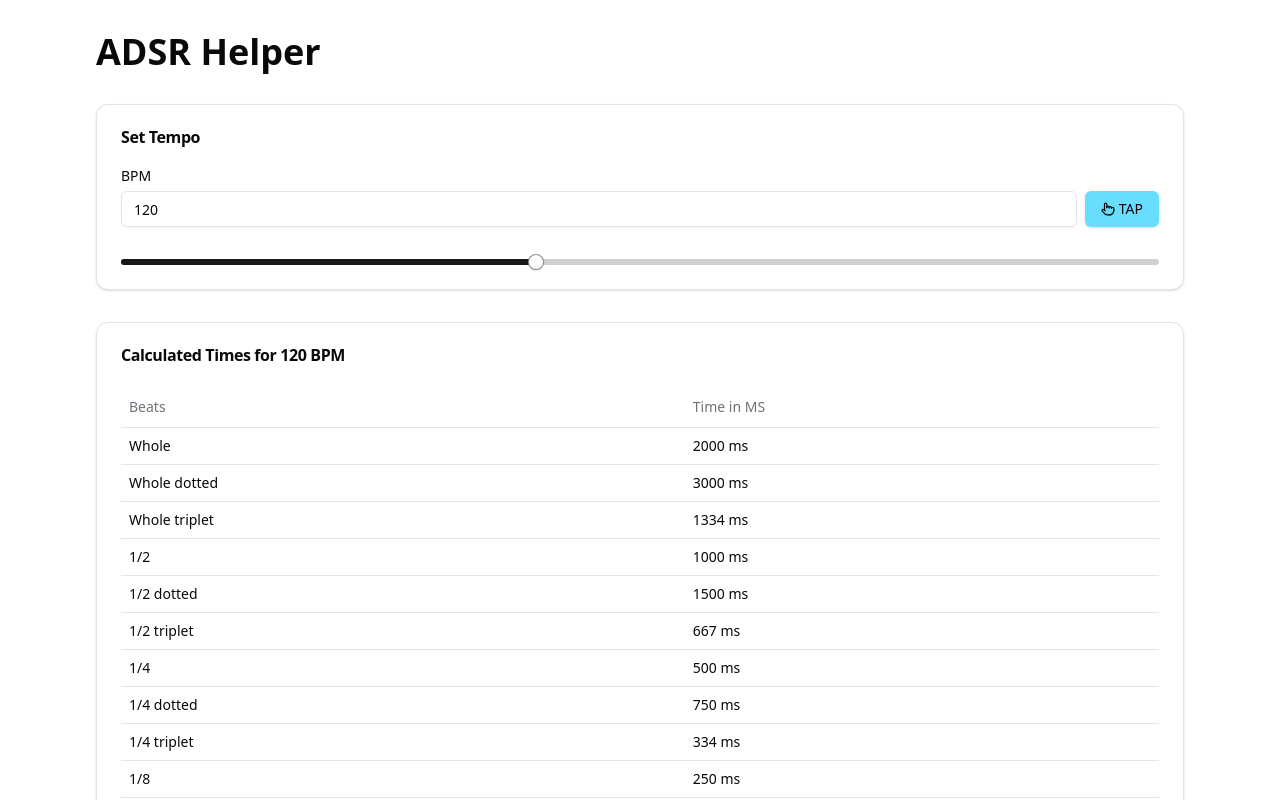
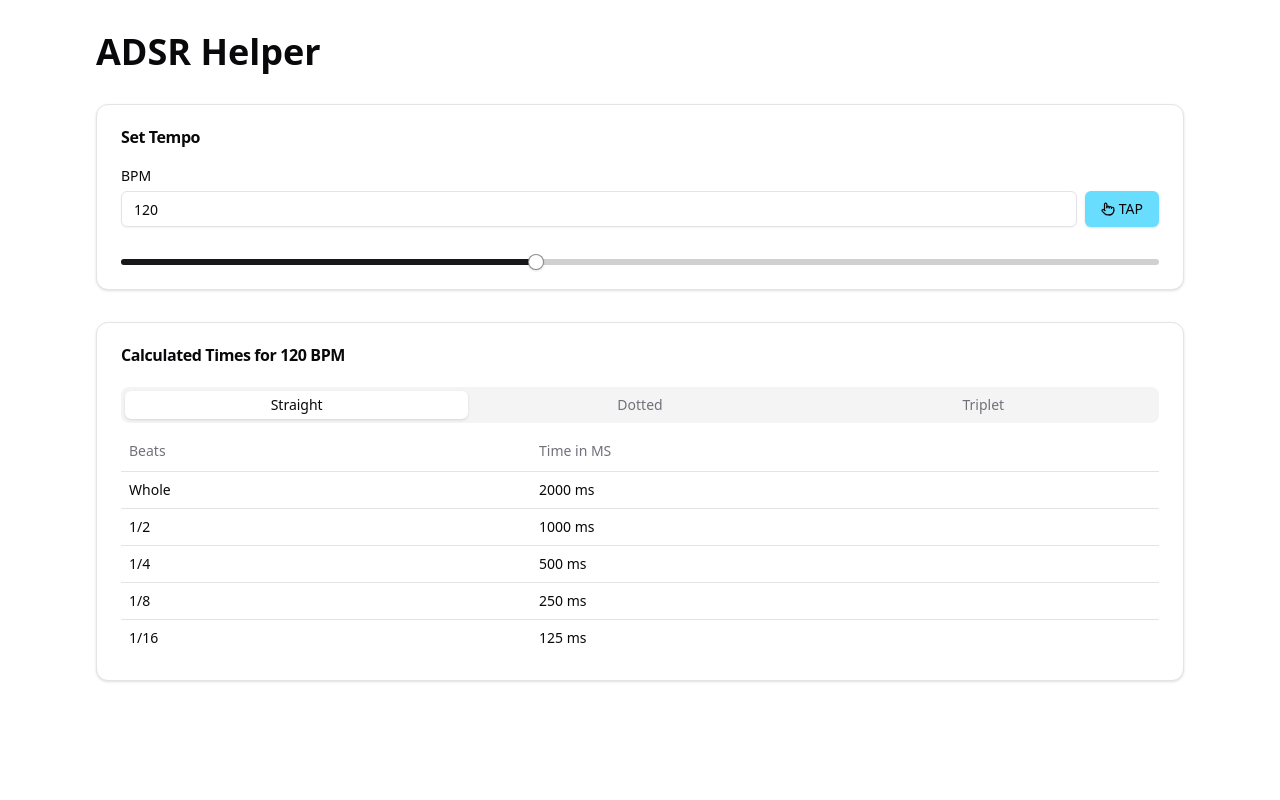
Before and after one commit to colinhemphill/clamor, a React (Vite) app: page / in a window 1280 px wide. Shown: the top 800 px of the page. Built offline with nearby package versions, Linux system fonts and the light colour scheme.

Commit message:
Add tabs.

```diff
--- a/src/components/TimeChart.tsx
+++ b/src/components/TimeChart.tsx
@@ -10,10 +10,12 @@ import { tempoAtom } from '@/state/tempo';
 import { useAtomValue } from 'jotai';
 import { useCallback } from 'react';
 import { Card, CardContent, CardHeader, CardTitle } from './ui/card';
+import { Tabs, TabsContent, TabsList, TabsTrigger } from './ui/tabs';
 
 enum Swing {
-  Dotted,
-  Triplet,
+  Straight = 'straight',
+  Dotted = 'dotted',
+  Triplet = 'triplet',
 }
 
 interface Timing {
@@ -66,6 +68,15 @@ export default function TimeChart() {
         <CardTitle>Calculated Times for {tempo} BPM</CardTitle>
       </CardHeader>
       <CardContent>
+        <Tabs defaultValue={Swing.Straight}>
+          <TabsList className="grid w-full grid-cols-3">
+            <TabsTrigger value={Swing.Straight}>Straight</TabsTrigger>
+            <TabsTrigger value={Swing.Dotted}>Dotted</TabsTrigger>
+            <TabsTrigger value={Swing.Triplet}>Triplet</TabsTrigger>
+          </TabsList>
+
+          {/* Straight beats */}
+          <TabsContent value={Swing.Straight}>
             <Table>
               <TableHeader>
                 <TableRow>
@@ -75,27 +86,59 @@ export default function TimeChart() {
               </TableHeader>
               <TableBody>
                 {timings.map((timing) => (
-              <>
                   <TableRow>
                     <TableCell>{timing.name}</TableCell>
                     <TableCell>{getTime(timing.beats)} ms</TableCell>
                   </TableRow>
+                ))}
+              </TableBody>
+            </Table>
+          </TabsContent>
+
+          {/* Dotted beats */}
+          <TabsContent value={Swing.Dotted}>
+            <Table>
+              <TableHeader>
                 <TableRow>
-                  <TableCell>{timing.name} dotted</TableCell>
+                  <TableHead>Beats</TableHead>
+                  <TableHead>Time in MS</TableHead>
+                </TableRow>
+              </TableHeader>
+              <TableBody>
+                {timings.map((timing) => (
+                  <TableRow>
+                    <TableCell>{timing.name}</TableCell>
                     <TableCell>
                       {getTime(timing.beats, Swing.Dotted)} ms
                     </TableCell>
                   </TableRow>
+                ))}
+              </TableBody>
+            </Table>
+          </TabsContent>
+
+          {/* Triplet beats */}
+          <TabsContent value={Swing.Triplet}>
+            <Table>
+              <TableHeader>
                 <TableRow>
-                  <TableCell>{timing.name} triplet</TableCell>
+                  <TableHead>Beats</TableHead>
+                  <TableHead>Time in MS</TableHead>
+                </TableRow>
+              </TableHeader>
+              <TableBody>
+                {timings.map((timing) => (
+                  <TableRow>
+                    <TableCell>{timing.name}</TableCell>
                     <TableCell>
                       {getTime(timing.beats, Swing.Triplet)} ms
                     </TableCell>
                   </TableRow>
-              </>
                 ))}
               </TableBody>
             </Table>
+          </TabsContent>
+        </Tabs>
       </CardContent>
     </Card>
   );
```
Also changed, not shown: 1 other file (tests, documents, lock files or other folders). Lines whose indentation alone changed are shown as unchanged.
